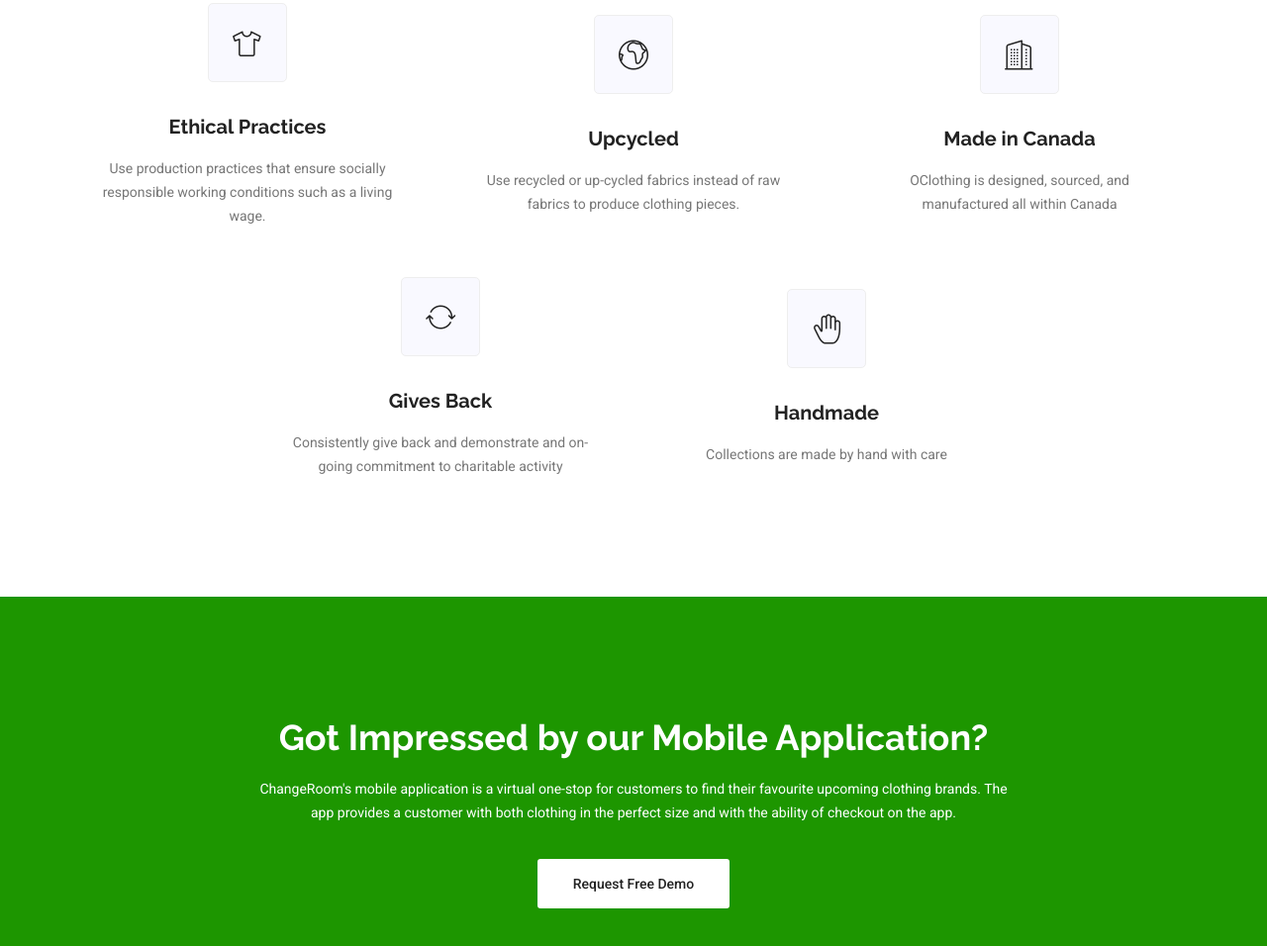
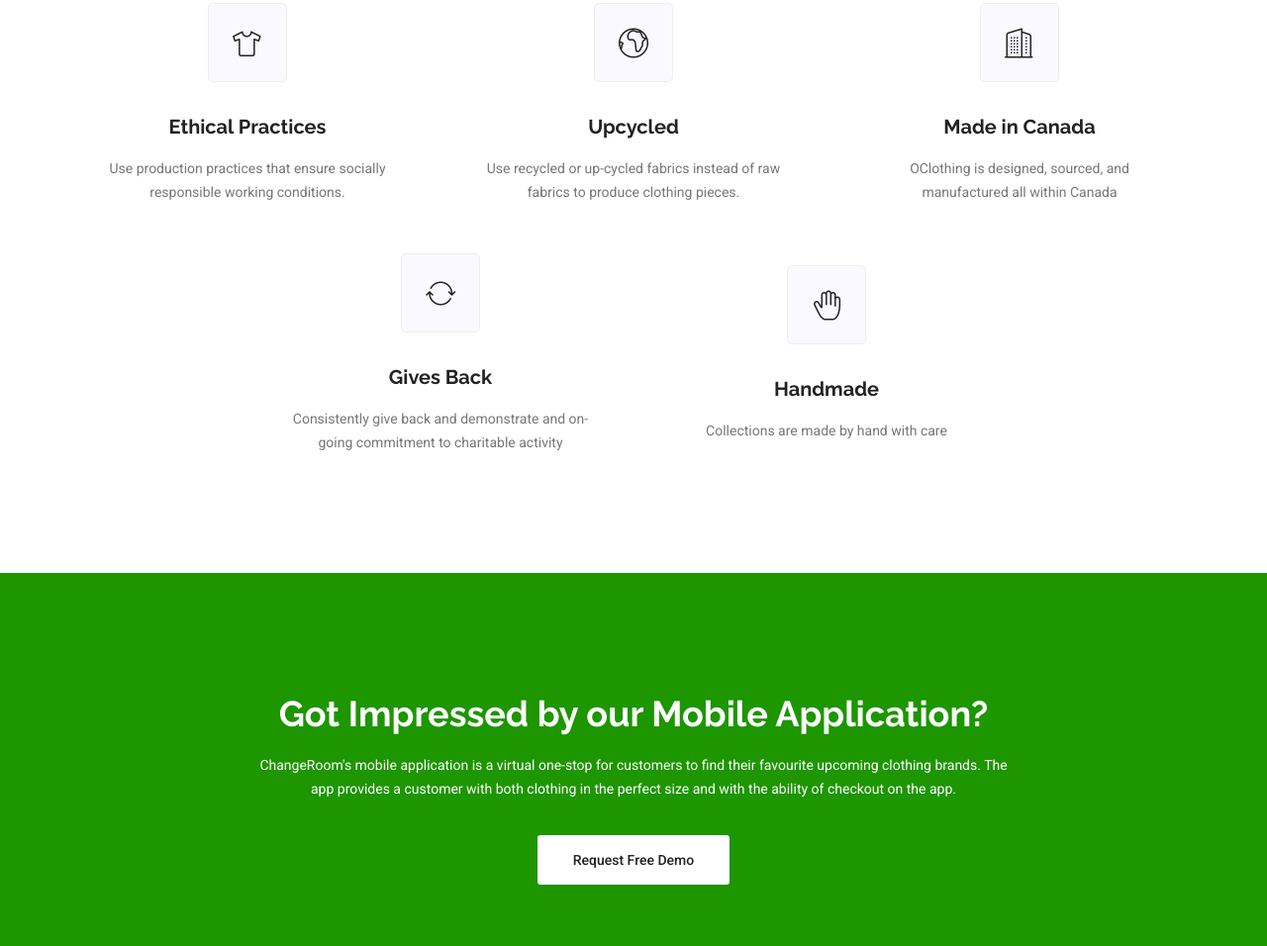
Before and after one commit to ayushbh2020/changeroom.github.io, a plain HTML site: page web.html in a window 1280 px wide. Shown: the part 1641-2597 px from the top of the page at 99% size. Drawn offline with Linux system fonts and the light colour scheme.

Commit message:
Values Update

```diff
--- a/web.html
+++ b/web.html
@@ -148,7 +148,7 @@
                         <a href="#">
                             <h4>Ethical Practices</h4>
                         </a>
-                        <p>Use production practices that ensure socially responsible working conditions such as a living wage.</p>
+                        <p>Use production practices that ensure socially responsible working conditions.</p>
                     </div>
                 </div>
                 <div class="col-lg-4">
```
